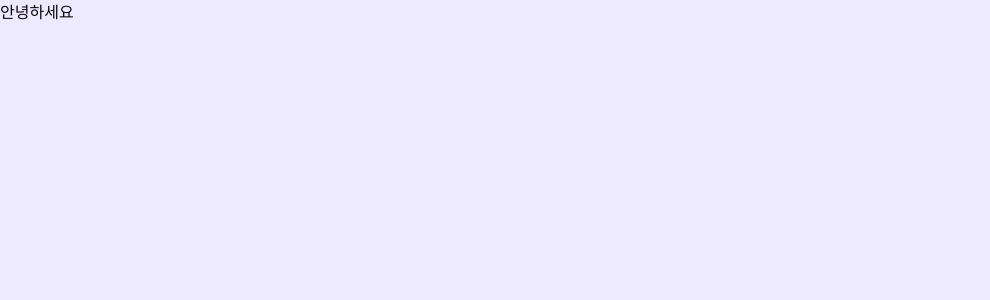
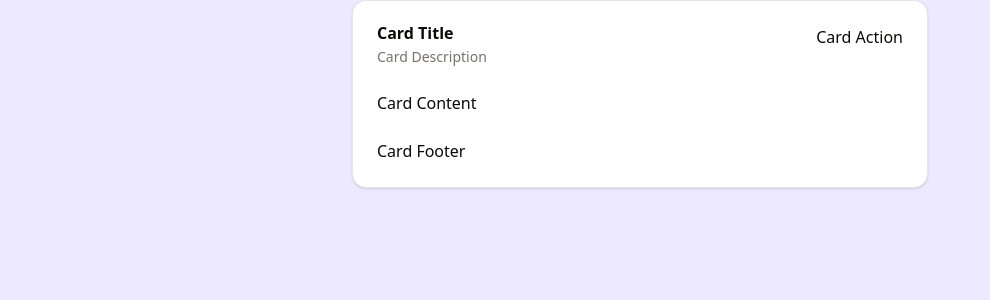
Before and after one commit to jong-k/websocket-practice, a Next.js app in the folder apps/client/: page / in a window 1280 px wide. Shown: the top 300 px of the page, without its empty margins (0-990 px from the left). Built offline with nearby package versions, Linux system fonts and the light colour scheme.

Commit message:
feat: 임시 Card 컴포넌트 추가

```diff
--- a/apps/client/src/app/page.tsx
+++ b/apps/client/src/app/page.tsx
@@ -1,3 +1,31 @@
+import {
+  Card,
+  CardHeader,
+  CardTitle,
+  CardDescription,
+  CardAction,
+  CardContent,
+  CardFooter,
+} from "@/components/ui/card";
+
 export default function Home() {
-  return <div>안녕하세요</div>;
+  return (
+    <div className="flex justify-center items-center">
+      <div className="w-xl h-3xl">
+        <Card>
+          <CardHeader>
+            <CardTitle>Card Title</CardTitle>
+            <CardDescription>Card Description</CardDescription>
+            <CardAction>Card Action</CardAction>
+          </CardHeader>
+          <CardContent>
+            <p>Card Content</p>
+          </CardContent>
+          <CardFooter>
+            <p>Card Footer</p>
+          </CardFooter>
+        </Card>
+      </div>
+    </div>
+  );
 }
```
